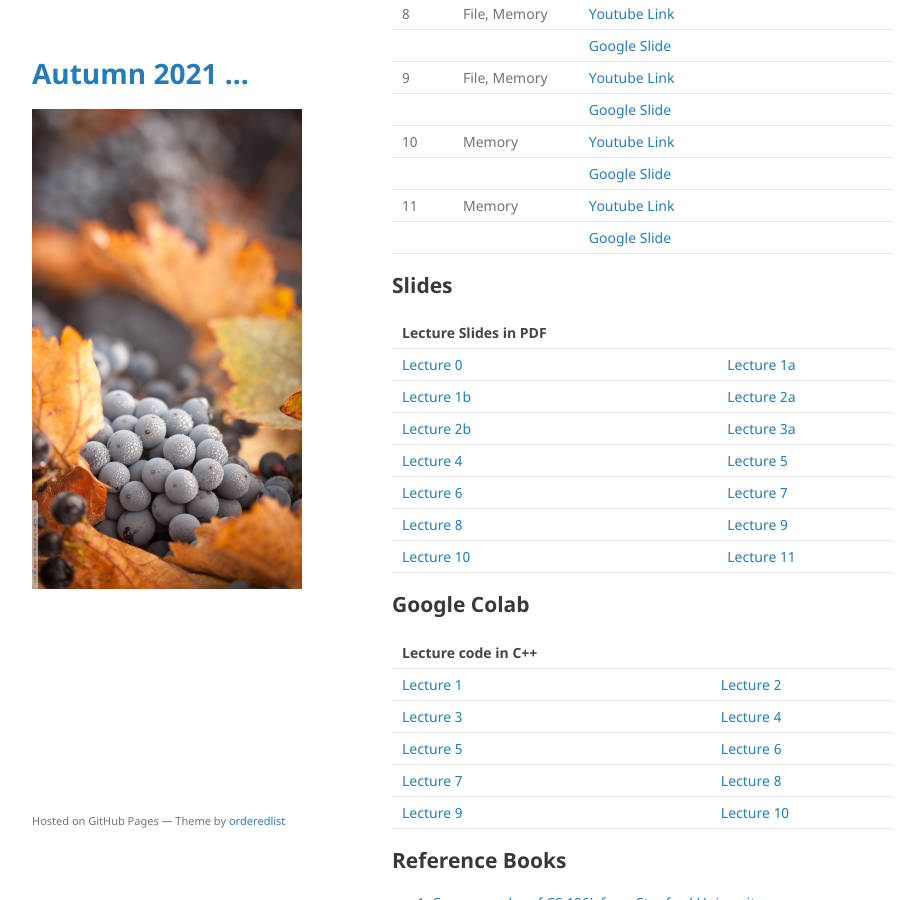
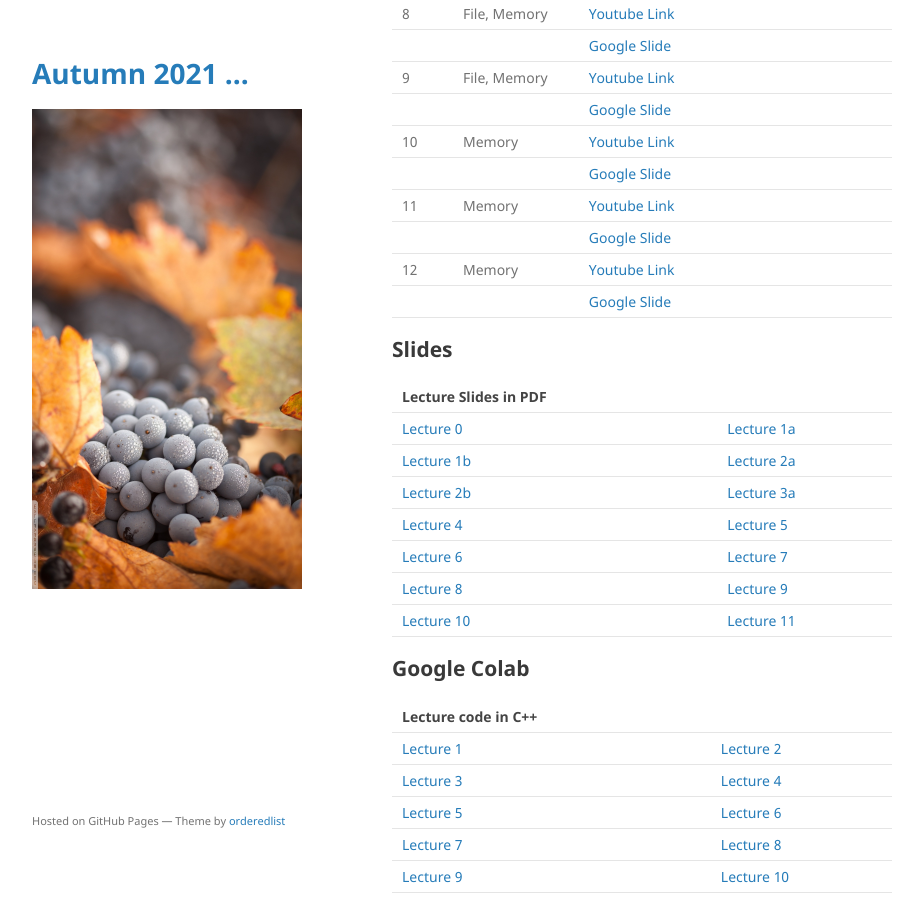
Before and after one commit to mohammadmotiurrahman/mohammadmotiurrahman.github.io, a Jekyll site: the page built from cse203_6/index.md, in a window 1280 px wide and 900 px high, scrolled down 2662 px. Shown: the whole window, without its empty margins (178-1101 px from the left). Built offline with Jekyll 4.4.1, drawn with Linux system fonts in a browser that asks for light colours; our own code applies the rules of GitHub Pages for plain Markdown files.

Commit message:
Update index.md

```diff
--- a/cse203_6/index.md
+++ b/cse203_6/index.md
@@ -90,6 +90,8 @@ environment will force me to not evaluate your exam copies.
 |         |              | [Google Slide](https://jamboard.google.com/d/1nBFGaQw-s2UvkTyFDHC8cMtWjyrdx9w29ilIBEPQkeE/edit?usp=sharing)    |
 | 11       | Memory      | [Youtube Link](https://youtu.be/txRoTTCLSzI)                                                                   |
 |         |              | [Google Slide]()    |
+| 12       | Memory      | [Youtube Link](https://youtu.be/_Gm35Pa8Yg8)                                                                   |
+|         |              | [Google Slide]()    |
 
 
 
```
